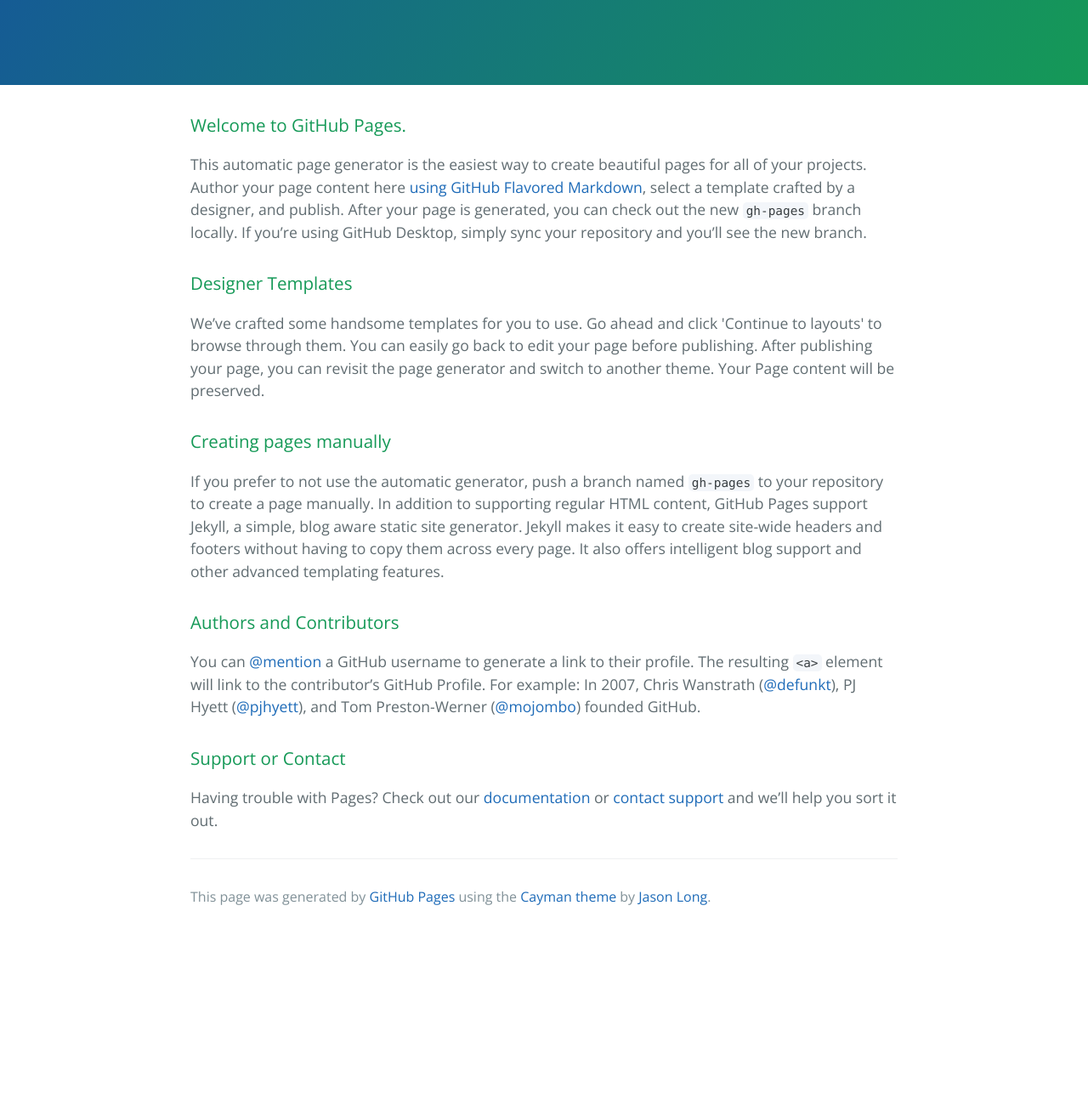
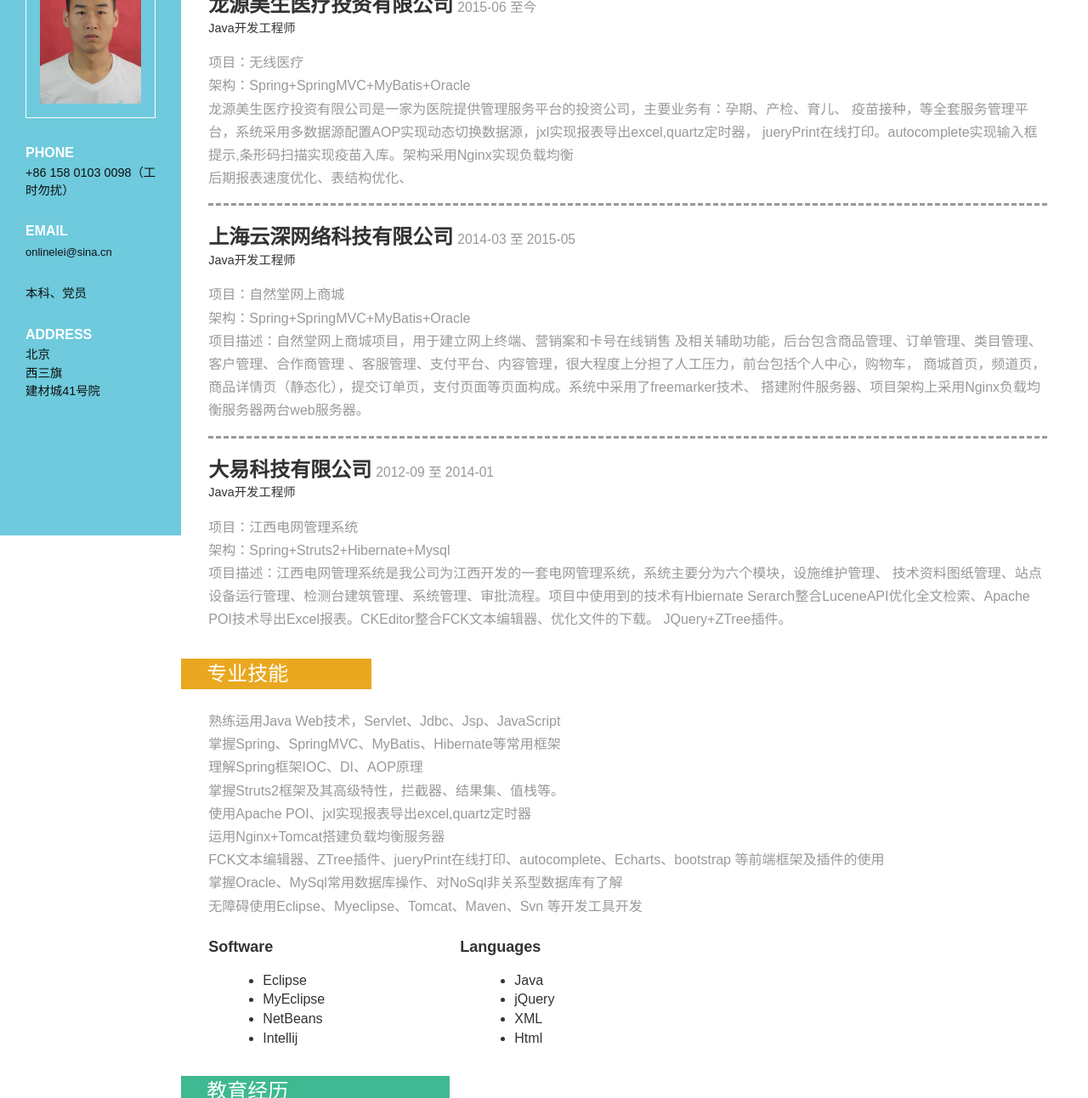
Before and after one commit to ql627666537/onlinelei.github.io, a plain HTML site: page index.html in a window 1280 px wide. Shown: the part 170-1462 px from the top of the page at 85% size. Before the commit the page ends 1269 px from the top, so only its background shows below. Drawn offline with nearby package versions, Linux system fonts and the light colour scheme; files whose address does not match are found by name; a web font is replaced by a local one.

Commit message:
update index
update index

```diff
--- a/index.html
+++ b/index.html
@@ -1,53 +1,184 @@
-<!DOCTYPE html>
-<html lang="en-us">
-  <head>
-    <meta charset="UTF-8">
-    <title>Onlinelei.GitHub.io by onlinelei</title>
-    <meta name="viewport" content="width=device-width, initial-scale=1">
-    <link rel="stylesheet" type="text/css" href="stylesheets/normalize.css" media="screen">
-    <link href='https://fonts.googleapis.com/css?family=Open+Sans:400,700' rel='stylesheet' type='text/css'>
-    <link rel="stylesheet" type="text/css" href="stylesheets/stylesheet.css" media="screen">
-    <link rel="stylesheet" type="text/css" href="stylesheets/github-light.css" media="screen">
-  </head>
-  <body>
-    <section class="page-header">
-      <h1 class="project-name">Onlinelei.GitHub.io</h1>
-      <h2 class="project-tagline"></h2>
-    </section>
+<!--A Design by W3layouts
+Author: W3layout
+Author URL: http://w3layouts.com
+License: Creative Commons Attribution 3.0 Unported
+License URL: http://creativecommons.org/licenses/by/3.0/
+-->
+<!DOCTYPE HTML>
+<html>
+<head>
+<title>钱磊|钱磊简历|java工程师</title>
+<meta name = "keywards" content = "钱磊|简历|java|javascript|eclipse|钱磊博客|钱磊简历|java工程师|java开发工程师|Java架构师|"></meta>
+<meta name = "description" content = "钱磊，1989年出生，河南息县人，从事Java开发，性能优化，架构搭建，网站推广，"></meta>
+<link href="css/bootstrap.css" rel='stylesheet' type='text/css' />
+<!-- jQuery (necessary JavaScript plugins) -->
+<script src="js/jquery-1.4.4.min.js"></script>
+<script src="js/jquery.jqprint-0.3.js"></script>
+<!-- Custom Theme files -->
+ <link href="css/dashboard.css" rel="stylesheet">
+<link href="css/style.css" rel='stylesheet' type='text/css' />
+<link href="css/style1.css" rel='stylesheet' type='text/css' />
+<link href="css/popuo-box.css" rel='stylesheet' type='text/css' />
+<!-- Custom Theme files -->
+<!--//theme-style-->
+<meta name="viewport" content="width=device-width, initial-scale=1">
+<meta http-equiv="Content-Type" content="text/html; charset=utf-8" />
+<meta name="keywords" content="Curriculum Vitae Responsive web template, Bootstrap Web Templates, Flat Web Templates, Andriod Compatible web template,
+Smartphone Compatible web template, free webdesigns for Nokia, Samsung, LG, SonyErricsson, Motorola web design" />
+<script type="application/x-javascript"> addEventListener("load", function() { setTimeout(hideURLbar, 0); }, false); function hideURLbar(){ window.scrollTo(0,1); } </script>
+<!--<link href='http://fonts.googleapis.com/css?family=Ubuntu:300,400,500,700' rel='stylesheet' type='text/css'>
+<link href='http://fonts.googleapis.com/css?family=Varela+Round' rel='stylesheet' type='text/css'>-->
+<!-- start menu -->
+ 	<script language="JavaScript">
+		function jprint(){
+			$("#ddd").jqprint();
+		};
+		function tip(info){
+			alert(info);
+		}
+	</script>
+</head>
+<body>
+<!-- header -->
+<div id = 'ddd'>
+<div class="col-sm-3 col-md-2 sidebar">
+		 <div class="sidebar_top">
+			 <h1>钱磊</h1>
+			 <img src="images/g4.jpg" alt="this is me @.@"/>
+		 </div>
+		<div class="details">
+			 <h3>PHONE</h3>
+			 <p>+86 158 0103 0098（工时勿扰）</p>
+			 <h3>EMAIL</h3>
+			 <p><a href="onlinelei@sina.cn">onlinelei@sina.cn</a></p>
 
-    <section class="main-content">
-      <h3>
-<a id="welcome-to-github-pages" class="anchor" href="#welcome-to-github-pages" aria-hidden="true"><span aria-hidden="true" class="octicon octicon-link"></span></a>Welcome to GitHub Pages.</h3>
+			 <p >本科、党员</p>
+			 <address>
+			 <h3>ADDRESS</h3>
+			 <span>北京</span>
+			 <span>西三旗</span>
+			 <span>建材城41号院</span>
+			 </address>
+		</div>
+		<div class="clearfix"></div>
+</div>
+<!---->
+<link href="css/popuo-box.css" rel="stylesheet" type="text/css" media="all"/>
+<script src="js/jquery.magnific-popup.js" type="text/javascript"></script>
+	<!---你是在看我的代码吗? 你真的在看吗? 那你看吧!---->
+<div class="col-sm-9 col-sm-offset-3 col-md-10 col-md-offset-2 main" >
+	 <div class="content">
+		 <div class="details_header">
+			 <ul>
+				 <li><a href="index.html"><span class="glyphicon glyphicon-file" aria-hidden="true"></span>简历</a></li>
+				 <li><a onclick = 'jprint();'><span class="glyphicon glyphicon-print" aria-hidden="true" ></span>打印</a></li>
+				 <li><a href="contact.html"><span class="glyphicon glyphicon-envelope" aria-hidden="true"></span>联系我</a></li>
+			 </ul>
+		 </div>
+		 <div class="company">
+			 <h3 class="clr1">工作经历</h3>
+			 <div class="company_details">
+				 <h4>龙源美生医疗投资有限公司<span>2015-06 至今</span></h4>
+				 <h6>Java开发工程师</h6>
+				 <p>项目：无线医疗</p>
+				 <p>架构：Spring+SpringMVC+MyBatis+Oracle</p>
+				 <p >龙源美生医疗投资有限公司是一家为医院提供管理服务平台的投资公司，主要业务有：孕期、产检、育儿、
+				 疫苗接种，等全套服务管理平台，系统采用多数据源配置AOP实现动态切换数据源，jxl实现报表导出excel,quartz定时器，
+				 jueryPrint在线打印。autocomplete实现输入框提示,条形码扫描实现疫苗入库。架构采用Nginx实现负载均衡</br>
+					后期报表速度优化、表结构优化、
+				 </p>
+				 <p class="cmpny1"> </p>
+			 </div>
+			 <div class="company_details">
+				 <h4>上海云深网络科技有限公司<span>2014-03 至 2015-05</span></h4>
+				 <h6>Java开发工程师</h6>
+				  <p>项目：自然堂网上商城</p>
+				  <p>架构：Spring+SpringMVC+MyBatis+Oracle</p>
+				  <p>项目描述：自然堂网上商城项目，用于建立网上终端、营销案和卡号在线销售
+				  及相关辅助功能，后台包含商品管理、订单管理、类目管理、客户管理、合作商管理
+				  、客服管理、支付平台、内容管理，很大程度上分担了人工压力，前台包括个人中心，购物车，
+				  商城首页，频道页，商品详情页（静态化），提交订单页，支付页面等页面构成。系统中采用了freemarker技术、
+				  搭建附件服务器、项目架构上采用Nginx负载均衡服务器两台web服务器。
+				  </p>
+				 <p class="cmpny1"></p>
+			 </div>
+			 <div class="company_details">
+				 <h4>大易科技有限公司<span>2012-09 至 2014-01</span></h4>
+				 <h6>Java开发工程师</h6>
+				 <p>项目：江西电网管理系统</p>
+				 <p>架构：Spring+Struts2+Hibernate+Mysql</p>
+				 <p>项目描述：江西电网管理系统是我公司为江西开发的一套电网管理系统，系统主要分为六个模块，设施维护管理、
+				 技术资料图纸管理、站点设备运行管理、检测台建筑管理、系统管理、审批流程。项目中使用到的技术有Hbiernate
+				 Serarch整合LuceneAPI优化全文检索、Apache POI技术导出Excel报表。CKEditor整合FCK文本编辑器、优化文件的下载。
+				 JQuery+ZTree插件。
+				 </p>
+				 <p class="cmpny3"></p>
+			 </div>
+		 </div>
+		 <div class="skills">
+			 <h3 class="clr2">专业技能</h3>
+			 <div class="skill_info">
+			 <p>熟练运用Java Web技术，Servlet、Jdbc、Jsp、JavaScript</p>
+			 <p>掌握Spring、SpringMVC、MyBatis、Hibernate等常用框架</p>
+			 <p>理解Spring框架IOC、DI、AOP原理</p>
+			 <p>掌握Struts2框架及其高级特性，拦截器、结果集、值栈等。</p>
+			 <p>使用Apache POI、jxl实现报表导出excel,quartz定时器</p>
+			 <p>运用Nginx+Tomcat搭建负载均衡服务器</p>
+			 <p>FCK文本编辑器、ZTree插件、jueryPrint在线打印、autocomplete、Echarts、bootstrap 等前端框架及插件的使用</p>
+			 <p>掌握Oracle、MySql常用数据库操作、对NoSql非关系型数据库有了解</p>
+			 <p>无障碍使用Eclipse、Myeclipse、Tomcat、Maven、Svn 等开发工具开发</p>
 
-<p>This automatic page generator is the easiest way to create beautiful pages for all of your projects. Author your page content here <a href="https://guides.github.com/features/mastering-markdown/">using GitHub Flavored Markdown</a>, select a template crafted by a designer, and publish. After your page is generated, you can check out the new <code>gh-pages</code> branch locally. If you’re using GitHub Desktop, simply sync your repository and you’ll see the new branch.</p>
-
-<h3>
-<a id="designer-templates" class="anchor" href="#designer-templates" aria-hidden="true"><span aria-hidden="true" class="octicon octicon-link"></span></a>Designer Templates</h3>
-
-<p>We’ve crafted some handsome templates for you to use. Go ahead and click 'Continue to layouts' to browse through them. You can easily go back to edit your page before publishing. After publishing your page, you can revisit the page generator and switch to another theme. Your Page content will be preserved.</p>
-
-<h3>
-<a id="creating-pages-manually" class="anchor" href="#creating-pages-manually" aria-hidden="true"><span aria-hidden="true" class="octicon octicon-link"></span></a>Creating pages manually</h3>
-
-<p>If you prefer to not use the automatic generator, push a branch named <code>gh-pages</code> to your repository to create a page manually. In addition to supporting regular HTML content, GitHub Pages support Jekyll, a simple, blog aware static site generator. Jekyll makes it easy to create site-wide headers and footers without having to copy them across every page. It also offers intelligent blog support and other advanced templating features.</p>
-
-<h3>
-<a id="authors-and-contributors" class="anchor" href="#authors-and-contributors" aria-hidden="true"><span aria-hidden="true" class="octicon octicon-link"></span></a>Authors and Contributors</h3>
-
-<p>You can <a href="https://help.github.com/articles/basic-writing-and-formatting-syntax/#mentioning-users-and-teams" class="user-mention">@mention</a> a GitHub username to generate a link to their profile. The resulting <code>&lt;a&gt;</code> element will link to the contributor’s GitHub Profile. For example: In 2007, Chris Wanstrath (<a href="https://github.com/defunkt" class="user-mention">@defunkt</a>), PJ Hyett (<a href="https://github.com/pjhyett" class="user-mention">@pjhyett</a>), and Tom Preston-Werner (<a href="https://github.com/mojombo" class="user-mention">@mojombo</a>) founded GitHub.</p>
-
-<h3>
-<a id="support-or-contact" class="anchor" href="#support-or-contact" aria-hidden="true"><span aria-hidden="true" class="octicon octicon-link"></span></a>Support or Contact</h3>
-
-<p>Having trouble with Pages? Check out our <a href="https://help.github.com/pages">documentation</a> or <a href="https://github.com/contact">contact support</a> and we’ll help you sort it out.</p>
-
-      <footer class="site-footer">
-
-        <span class="site-footer-credits">This page was generated by <a href="https://pages.github.com">GitHub Pages</a> using the <a href="https://github.com/jasonlong/cayman-theme">Cayman theme</a> by <a href="https://twitter.com/jasonlong">Jason Long</a>.</span>
-      </footer>
-
-    </section>
-
-
-  </body>
+			 </div>
+			 <div class="skill_list">
+				 <div class="skill1">
+					 <h4>Software</h4>
+					 <ul>
+						<li>Eclipse</li>
+						<li>MyEclipse</li>
+						<li>NetBeans</li>
+						<li>Intellij</li>
+					 </ul>
+				 </div>
+				 <div class="skill2">
+					 <h4>Languages</h4>
+					 <ul>
+						<li>Java</li>
+						<li>jQuery</li>
+						<li>XML</li>
+						<li>Html</li>
+					 </ul>
+				 </div>
+				 <div class="clearfix"></div>
+			 </div>
+		 </div>
+		 <div class="education">
+			 <h3 class="clr3">教育经历</h3>
+			 <div class="education_details">
+				 <h6>郑州大学<span>&nbsp&nbsp&nbsp&nbsp&nbsp&nbsp&nbsp&nbsp&nbsp&nbsp&nbsp&nbsp&nbsp&nbsp&nbsp&nbsp&nbsp&nbsp&nbsp&nbsp&nbsp&nbsp&nbsp&nbsp&nbsp &nbsp&nbsp&nbsp&nbsp&nbsp&nbsp&nbsp&nbsp&nbsp&nbsp&nbsp&nbsp 2009-2013</span></h6>
+				 <h6>息县第一高级中学<span>  &nbsp&nbsp&nbsp&nbsp&nbsp&nbsp&nbsp&nbsp&nbsp&nbsp&nbsp&nbsp&nbsp&nbsp&nbsp&nbsp&nbsp&nbsp&nbsp&nbsp&nbsp&nbsp&nbsp&nbsp 2006-2009</span></h6>
+				 <h6>息县第一初级中学<span>   &nbsp&nbsp&nbsp&nbsp&nbsp&nbsp&nbsp&nbsp&nbsp&nbsp&nbsp&nbsp&nbsp&nbsp&nbsp&nbsp&nbsp&nbsp&nbsp&nbsp&nbsp&nbsp&nbsp&nbsp2003-2006</span></h6>
+				 <h6>杨楼小学<span>        &nbsp&nbsp&nbsp&nbsp&nbsp&nbsp&nbsp&nbsp&nbsp&nbsp&nbsp&nbsp&nbsp&nbsp&nbsp&nbsp&nbsp&nbsp&nbsp&nbsp&nbsp&nbsp&nbsp&nbsp&nbsp&nbsp&nbsp&nbsp&nbsp&nbsp&nbsp&nbsp&nbsp&nbsp&nbsp&nbsp  1996-2003</span></h6>
+				 <h6></h6>
+				 <p class="cmpny1"></p>
+			 </div>
+			<!-- <div class="education_details">
+				 <h4>University of Techonology, Newyork <span>APRIL 2001 - SEPTEMBER 2003</span></h4>
+				 <h6>BACHELORS OF ARTS</h6>
+				 <p>Nulla volutpat at est sed ultricies. In ac sem consequat, posuere nulla varius, molestie lorem. Duis quis nibh leo.
+				 Curabitur a quam eu mi convallis auctor nec id mauris. Nullam mattis turpis eu turpis tincidunt, et pellentesque leo imperdiet.
+				 Vivamus malesuada, sem laoreet dictum pulvinar, orci lectus rhoncus sapien, ut consectetur augue nibh in neque. In tincidunt sed enim et tincidunt.</p>
+			 </div>-->
+		 </div>
+	 </div>
+</div>
+</div>
+<!---->
+<div >
+</div>
+<div class="copywrite"align="center" >
+ <p>© 2016 suroot 	京ICP备16008263号-1</a> <br/>
+ <script type="text/javascript">var cnzz_protocol = (("https:" == document.location.protocol) ? " https://" : " http://");document.write(unescape("%3Cspan id='cnzz_stat_icon_1258233563'%3E%3C/span%3E%3Cscript src='" + cnzz_protocol + "s4.cnzz.com/z_stat.php%3Fid%3D1258233563%26show%3Dpic' type='text/javascript'%3E%3C/script%3E"));</script>
+ </p>
+</div>
+</body>
 </html>
```
